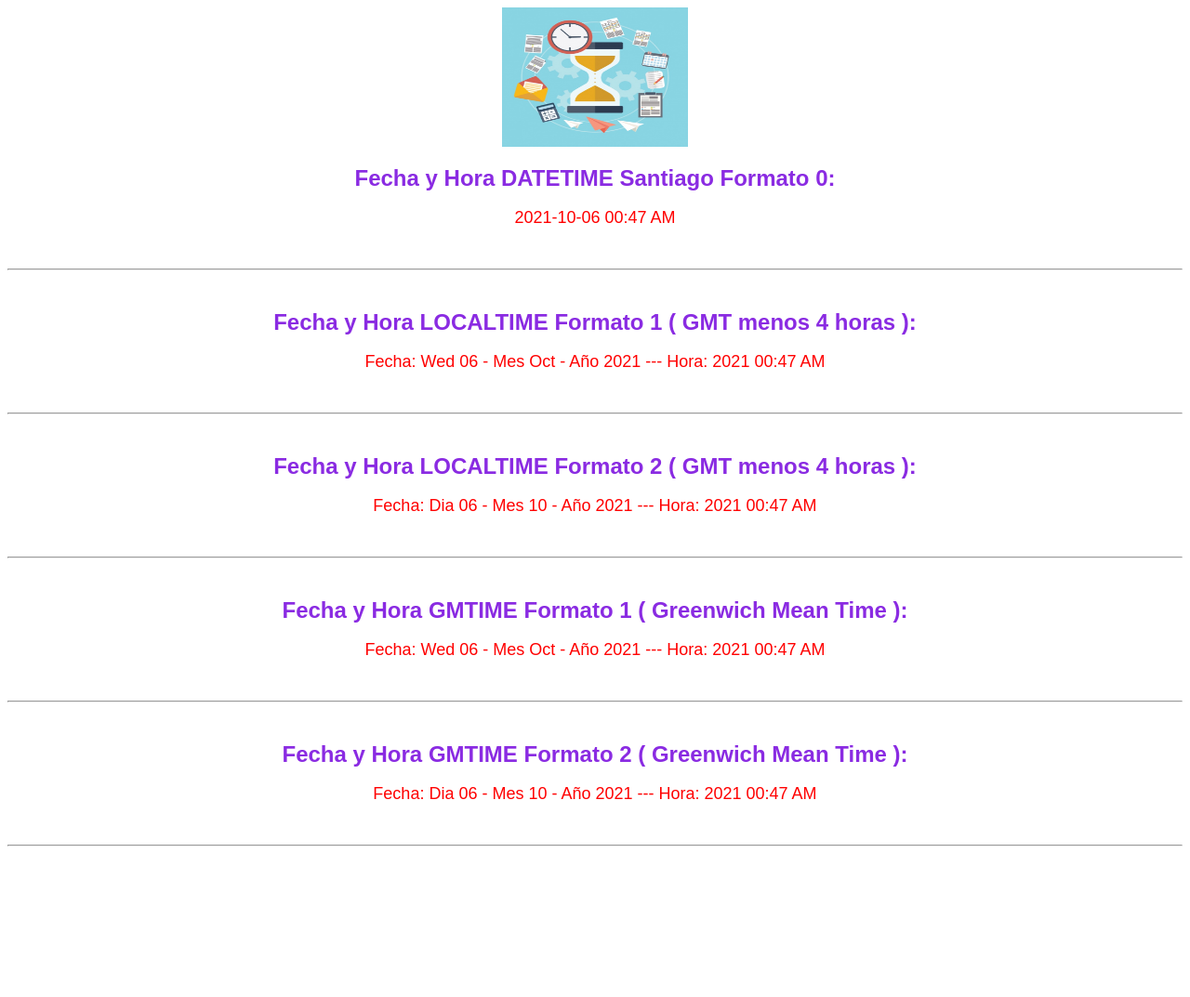
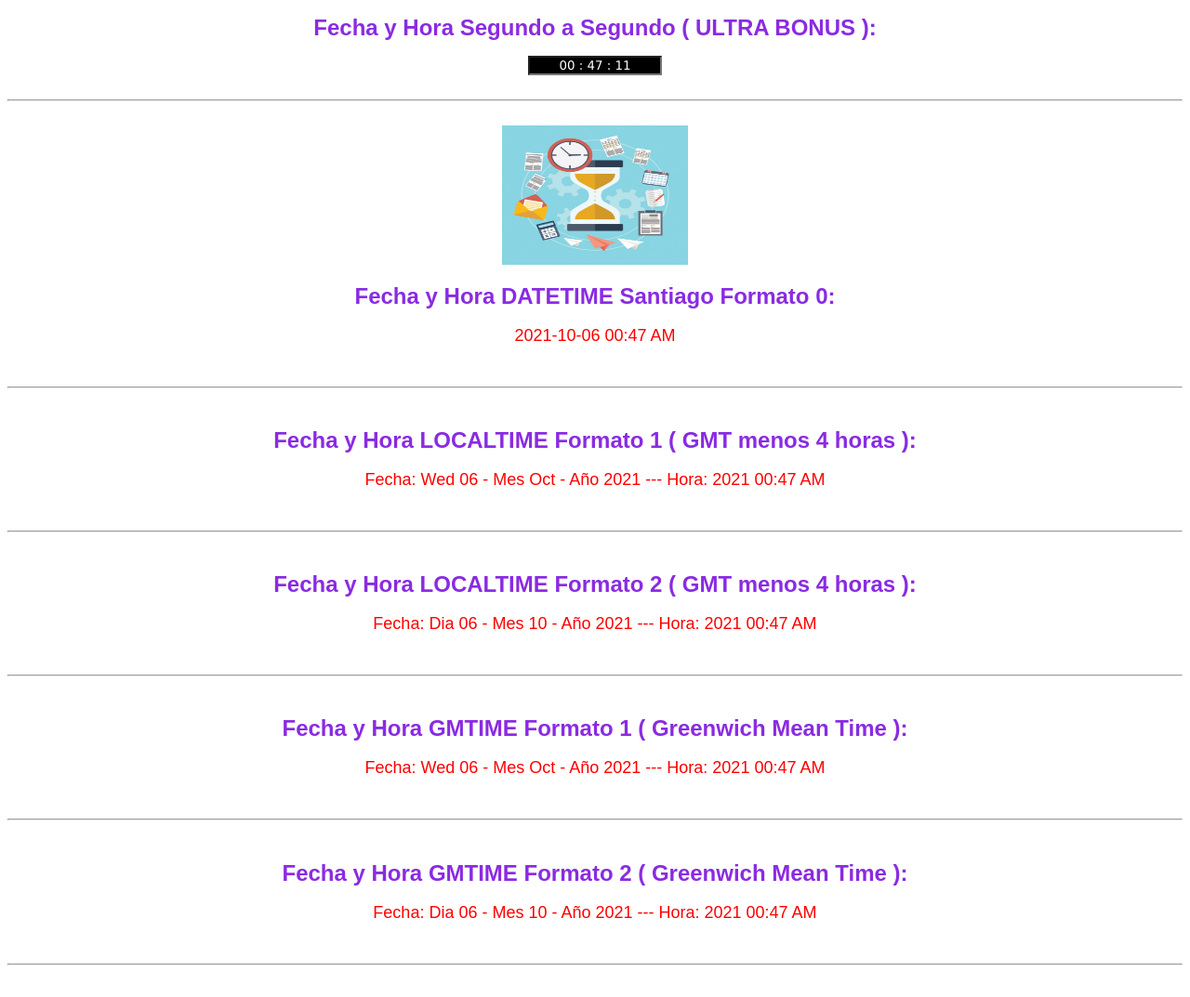
Before and after one commit to jrojasm1966/VisualizacionDeTiempo, a Django app: page / in a window 1280 px wide. Shown: the whole page at 93% size. Before the commit the page ends 911 px from the top, so only its background shows below. Run offline with Django 3.2, Linux system fonts and the light colour scheme.

Commit message:
Tiempo seg a seg con JS

```diff
--- a/time_display/templates/index.html
+++ b/time_display/templates/index.html
@@ -8,8 +8,46 @@
     <title>Document</title>
     <link rel="stylesheet" type="text/css" href="{% static "css/style.css" %}">
 
+<script language="JavaScript">
+function mueveReloj(){
+    momentoActual = new Date()
+    hora = momentoActual.getHours()
+    minuto = momentoActual.getMinutes()
+    segundo = momentoActual.getSeconds()
+
+    str_segundo = new String (segundo)
+    if (str_segundo.length == 1)
+       segundo = "0" + segundo
+
+    str_minuto = new String (minuto)
+    if (str_minuto.length == 1)
+       minuto = "0" + minuto
+
+    str_hora = new String (hora)
+    if (str_hora.length == 1)
+       hora = "0" + hora
+
+    horaImprimible = hora + " : " + minuto + " : " + segundo
+
+    document.form_reloj.reloj.value = horaImprimible
+
+    setTimeout("mueveReloj()",1000)
+}
+</script>
+
 </head>
-<body>
+<body onload="mueveReloj()">
+
+    <div align="center">
+        <h1>Fecha y Hora Segundo a Segundo ( ULTRA BONUS ):</h1>
+        <form name="form_reloj">
+        <input type="text" name="reloj" size="15" style="background-color : Black; color : White; font-family : Verdana, Arial, Helvetica; font-size : 10pt; text-align : center;" onfocus="window.document.form_reloj.reloj.blur()">
+        </form>
+        <br>
+        <hr>
+        <br>
+    </div>
+
     <div align="center">
         <img src="{% static "img/5.jpg" %}" alt="Imagen de Agenda">
         <h1>Fecha y Hora DATETIME Santiago Formato 0:</h1>
```
